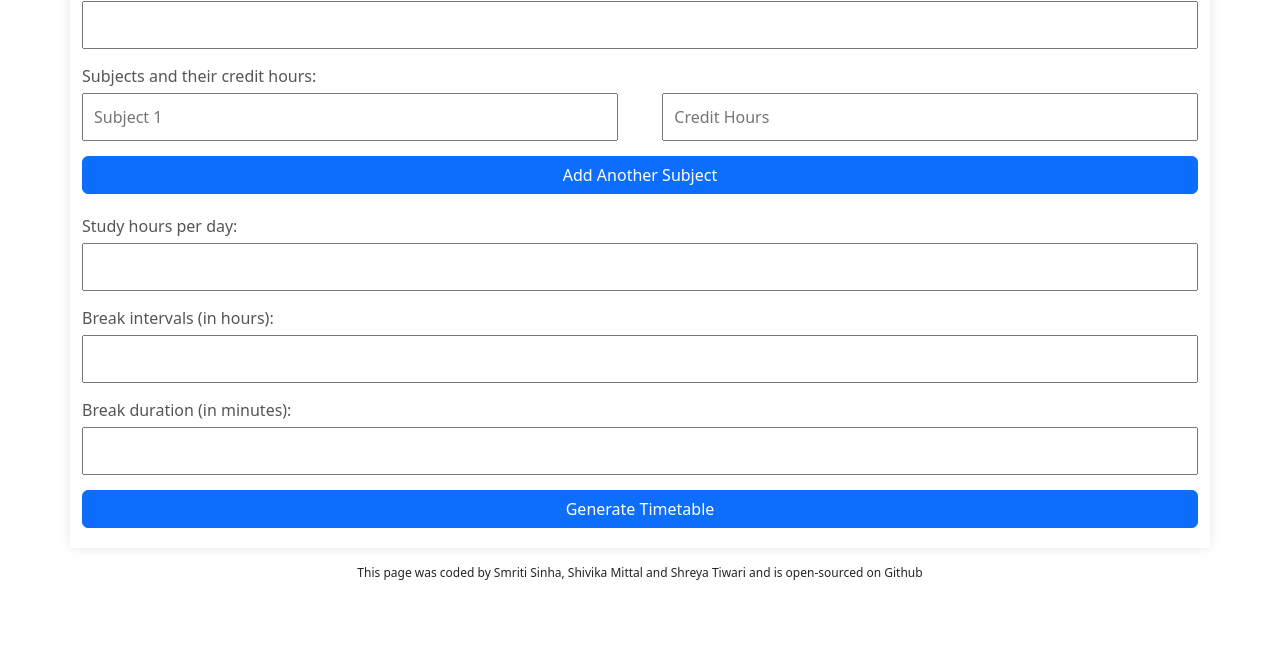
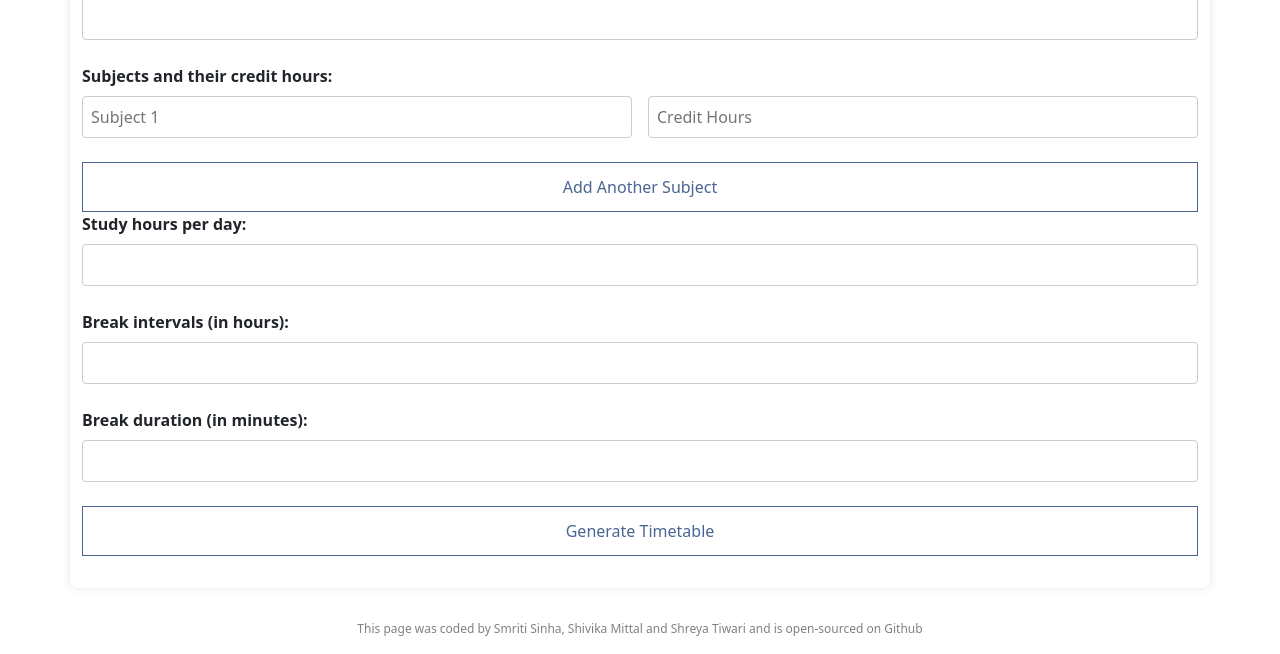
Before and after one commit to Shivika2934/time-table, a plain HTML site: page tt.html in a window 1280 px wide. Shown: the part 240-894 px from the top of the page. Before the commit the page ends 862 px from the top, so only its background shows below. Drawn offline with nearby package versions, Linux system fonts and the light colour scheme.

Commit message:
updated styles

```diff
--- a/style.css
+++ b/style.css
@@ -1,62 +1,101 @@
 body {
-  font-family: Arial, sans-serif;
+  font-family: "Arial", sans-serif;
+  line-height: 1.6;
+  background-color: #f4f4f4;
   margin: 0;
   padding: 0;
-  background-color: #f4f4f4;
+  color: #333;
 }
-.container {
-  max-width: 600px;
-  margin: 50px auto;
-  background: white;
-  padding: 20px;
+
+.navbar {
+  background-color: #333;
+  padding: 1rem;
+}
+
+.navbar-brand img {
+  max-width: 100%;
+  height: auto;
+}
+
+.nav-link {
+  color: #f4f4f4 !important;
+}
+
+.nav-link:hover {
+  color: #ccc !important;
+}
+
+.header {
+  background-color: #fff;
+  padding: 2rem;
+  margin: 1rem;
+  border-radius: 8px;
   box-shadow: 0 0 10px rgba(0, 0, 0, 0.1);
 }
-h1 {
-  text-align: center;
-  color: #333;
-}
-.form-group {
-  margin-bottom: 15px;
-}
-.form-group label {
-  display: block;
-  margin-bottom: 5px;
+
+.header p {
+  font-size: 1.2rem;
   color: #555;
 }
-.form-group input,
-.form-group select {
+
+footer {
+
+  color: grey;
+  text-align: center;
+  padding: 1rem;
+
+  bottom: 0;
   width: 100%;
-  padding: 10px;
-  box-sizing: border-box;
+  font-size: 12px;
 }
-.form-group .subject-row {
+
+.container {
+  background-color: #fff;
+  padding: 2rem;
+  margin-top: 2rem;
+  margin-bottom: 2rem;
+  border-radius: 8px;
+  box-shadow: 0 0 10px rgba(0, 0, 0, 0.1);
+}
+
+.form-group {
+  margin-bottom: 1.5rem;
+}
+
+.form-group label {
+  font-weight: bold;
+}
+
+.form-group input {
+  width: 100%;
+  padding: 0.5rem;
+  margin-top: 0.5rem;
+  border: 1px solid #ccc;
+  border-radius: 4px;
+}
+
+.subject-row {
   display: flex;
-  justify-content: space-between;
-  margin-bottom: 10px;
+  gap: 1rem;
+  margin-bottom: 1rem;
 }
-.form-group .subject-row input {
-  width: 48%;
+
+.subject-row input {
+  flex: 1;
 }
-button {
-  padding: 10px;
-  background-color: #007bff;
+
+.add-subject {
+  background-color: white;
+  color: #496592 ;
+  border: 1px solid #496592 ;
+  padding: 0.75rem ;
+  font-size: 1rem ;
+  cursor: pointer ;
+  width: 100% ;
+}
+
+.add-subject:hover {
+  background-color: #496592 ;
+  transition: ease-in-out ;
   color: white;
-  border: none;
-  cursor: pointer;
 }
-button:hover {
-  background-color: #0056b3;
-}
-.add-subject {
-  background-color: #28a745;
-  margin-bottom: 20px;
-}
-.add-subject:hover {
-  background-color: #218838;
-}
-footer{
-  text-align: center;
-  font-size: 12px;
-  margin-top: 10px;
-  margin-bottom: 40px;
-}
--- a/tt.html
+++ b/tt.html
@@ -4,6 +4,7 @@
     <meta charset="UTF-8" />
     <meta name="viewport" content="width=device-width, initial-scale=1.0" />
     <title>Generate Timetable</title>
+    <link rel="icon" href="logo remove bg.png" type="image/x-icon" />
     <link rel="stylesheet" href="style.css" />
     <link
       href="https://cdn.jsdelivr.net/npm/bootstrap@5.3.3/dist/css/bootstrap.min.css"
@@ -51,7 +52,7 @@
       </div>
     </nav>
     <div class="container mb-3">
-      <h1>Personalized Timetable Generator</h1>
+      <h1 class="text-center fw-bold">Personalized Timetable Generator</h1>
       <form id="timetableForm">
         <div class="form-group">
           <label for="daysPerWeek">Number of days per week:</label>
@@ -83,11 +84,7 @@
           </div>
         </div>
         <div class="d-grid gap-2">
-          <button
-            type="button"
-            class="btn btn-primary add-subject"
-            onclick="addSubject()"
-          >
+          <button type="button" class="add-subject" onclick="addSubject()">
             Add Another Subject
           </button>
         </div>
@@ -123,7 +120,7 @@
           />
         </div>
         <div class="d-grid gap-2">
-          <button type="submit" class="btn btn-primary d-grid gap-2">
+          <button type="submit" class="d-grid gap-2 add-subject">
             Generate Timetable
           </button>
         </div>
```
Also changed, not shown: index.html (+19 -0 lines), logo remove bg.png (added).
